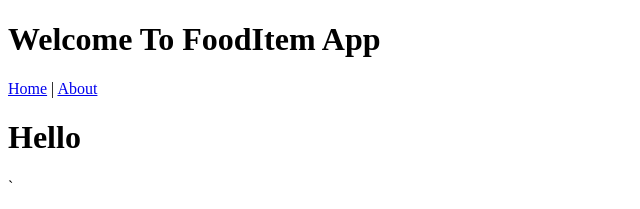
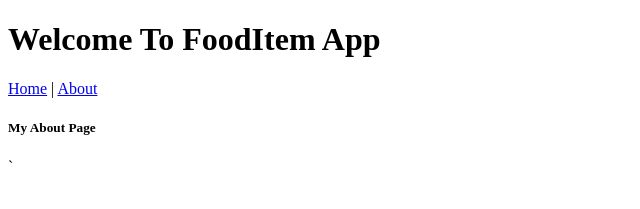
Before and after one commit to Moytri/Angular-FoodItem, an Angular app: page /about in a window 1280 px wide. Shown: the top 209 px of the page, without its empty margins (0-640 px from the left). Built offline with nearby package versions, Linux system fonts and the light colour scheme.

Commit message:
about page

```diff
--- a/src/app/about/about.component.html
+++ b/src/app/about/about.component.html
@@ -1 +1 @@
-<h1>Hello</h1>
+<h5>My About Page</h5>
```
